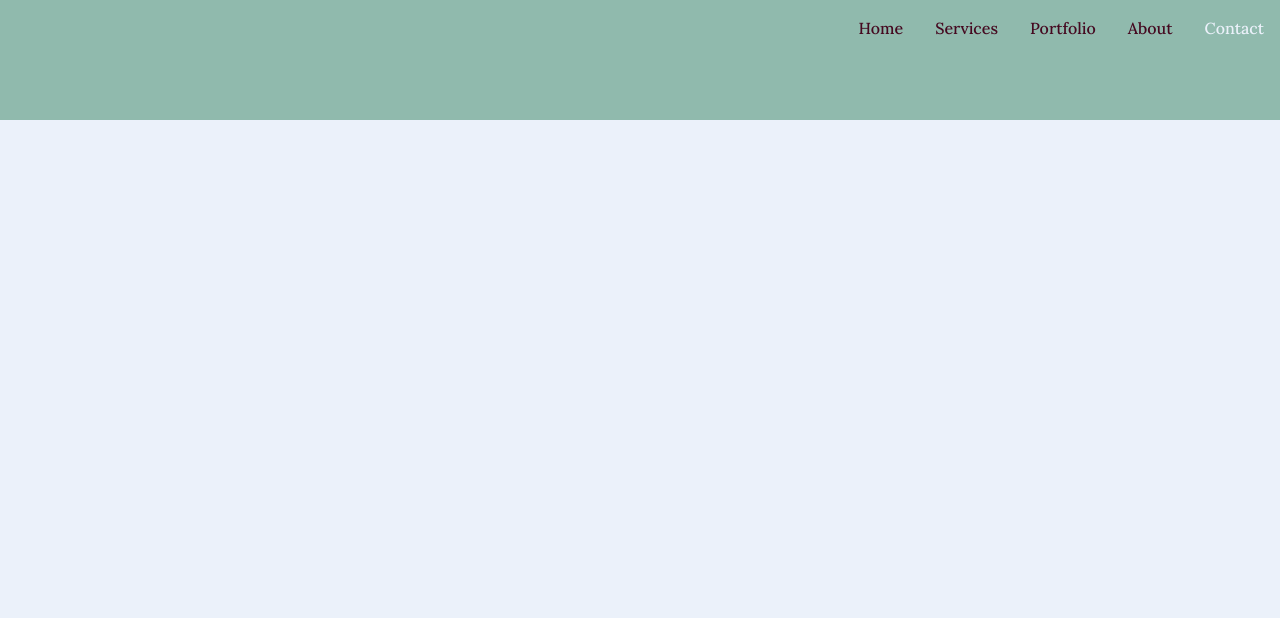
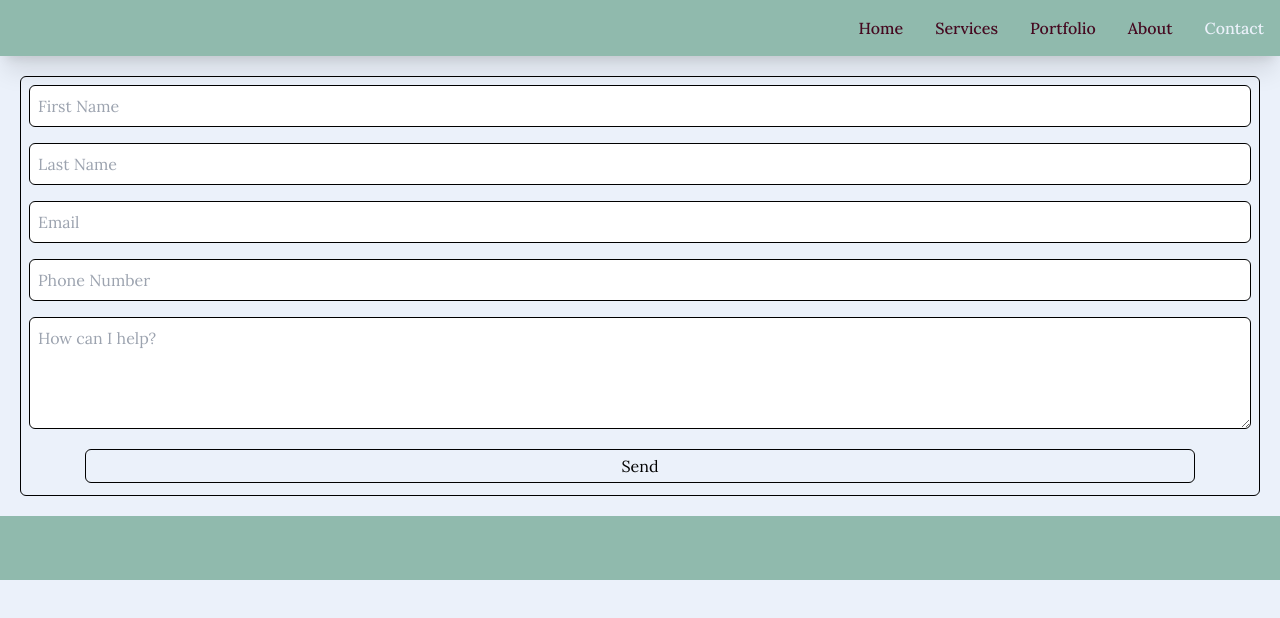
Before and after one commit to abanderson3/LKCreative-Website, a Next.js app in the folder lkcreative-website/: page /contact in a window 1280 px wide. Shown: the top 618 px of the page. Built offline with nearby package versions, Linux system fonts and the light colour scheme.

Commit message:
work on email form component and contact page

```diff
--- a/lkcreative-website/app/contact/page.tsx
+++ b/lkcreative-website/app/contact/page.tsx
@@ -1,10 +1,15 @@
 import PageTitle from "../lib/components/PageTitle"
 import IntroText from "../lib/components/IntroText"
+import EmailForm from "../lib/components/EmailForm"
 
 export default function Contact({}) {
 
+
   return (
     <main className="flex flex-col">
+      <div>
+        <EmailForm/>
+      </div>
 
 
     </main>
--- /dev/null
+++ b/lkcreative-website/app/lib/components/EmailForm.tsx
@@ -0,0 +1,92 @@
+"use client"
+import { useState } from "react"
+
+const EmailForm = () => {
+    const [ emailForm, setEmailForm ] = useState({
+    first: '',
+    last: '',
+    email: '',
+    phone: '',
+    message: ''
+  })
+
+  const handleChange = (event: { target: { name: string; value: string } }) => {
+    setEmailForm((curr) => ({
+      ...curr,
+      [event.target.name]: event.target.value
+    }));
+  }
+
+  const onSubmit = (event: { preventDefault: () => void }) => {
+    event.preventDefault();
+    console.log(emailForm)
+  }
+
+  const inputStyling = 'border border-black m-2 rounded-md p-2'
+
+  return (
+  <div className="">
+    <form
+      onSubmit={onSubmit}
+      className="flex flex-col justify-center border border-black m-5 rounded-md"
+    >
+      <input
+        required
+        className='border border-black m-2 rounded-md p-2 '
+        type="text"
+        name="first"
+        placeholder="First Name"
+        value={emailForm.first}
+        onChange={handleChange}
+      />
+
+      <input
+        required
+        className={inputStyling}
+        type="text"
+        name="last"
+        placeholder="Last Name"
+        value={emailForm.last}
+        onChange={handleChange}
+      />
+
+      <input
+        required
+        className={inputStyling}
+        type="email"
+        name="email"
+        placeholder="Email"
+        value={emailForm.email}
+        onChange={handleChange}
+      />
+
+      <input
+        required
+        className={inputStyling}
+        type="number"
+        name="phone"
+        placeholder="Phone Number"
+        value={emailForm.phone}
+        onChange={handleChange}
+      />
+
+      <textarea
+        required
+        className="border border-black m-2 rounded-md p-2 h-28"
+        name="message"
+        placeholder="How can I help?"
+        value={emailForm.message}
+        onChange={handleChange}
+      />
+      <button
+        className="border border-black rounded-md mx-16 my-3 p-1"
+      >
+        Send
+      </button>
+    </form>
+  </div>
+
+  )
+}
+
+export default EmailForm
```
